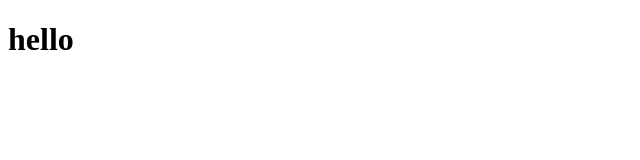
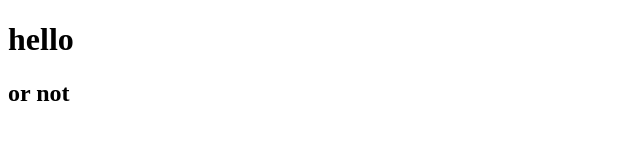
Before and after one commit to semi-endorphin/First-Project, a plain HTML site: page index.html in a window 1280 px wide. Shown: the full height of the page, 0-640 px from the left. Drawn offline with Linux system fonts and the light colour scheme.

Commit message:
Update index.html
Co-Authored-By: semi endorphin <nanobashvilitornike@gmail.com>

```diff
--- a/index.html
+++ b/index.html
@@ -7,5 +7,6 @@
 </head>
 <body>
     <h1> hello </h1>
+    <h2> or not </h2>
 </body>
 </html>
```
